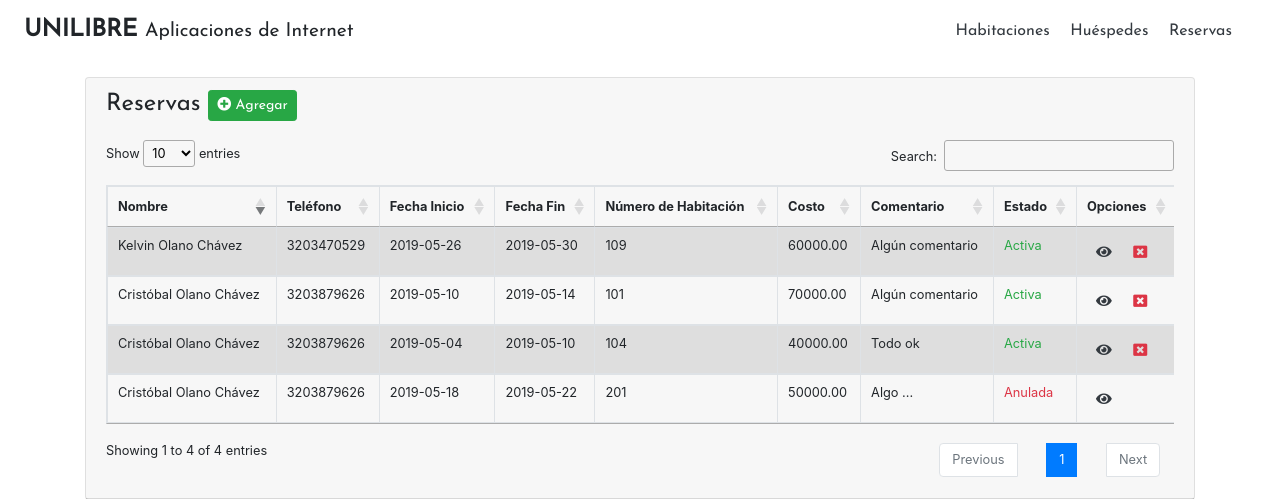
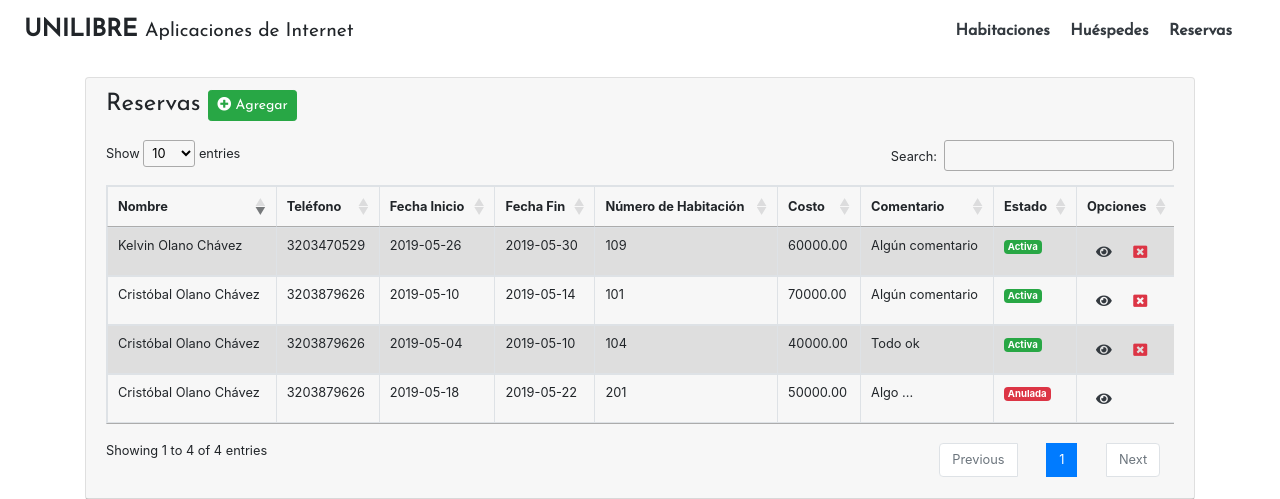
Before and after one commit to ochavezwilfredc/corte3, a PHP site: page /vista/reserva.php in a window 1280 px wide. Shown: the top 499 px of the page. Run offline with PHP 8.4, Linux system fonts and the light colour scheme; data comes from the database, SQL or seed files in the repository; some libraries are stand-ins or nearby versions.

Commit message:
cambios en la vista

```diff
--- a/controlador/reserva.php
+++ b/controlador/reserva.php
@@ -54,8 +54,8 @@ switch ($_GET["opc"]) {
                 "4" => $res["hab_num"],
                 "5" => $res["hab_costo"],
                 "6" => $res["comentario"],
-                "7" => ($res["estado"] == "1") ? '<span class="text-success">Activa</span>' :
-                    '<span class="text-danger">Anulada</span>',
+                "7" => ($res["estado"] == "1") ? '<span class="badge badge-success">Activa</span>' :
+                    '<span class="badge badge-danger">Anulada</span>',
                 "8" => ($res["estado"] == '1') ? '<button class="btn btn-sm text-dark" onclick="mostrar(' . $res["idreserva"] . ')"><i class="fas fa-eye"></i></button>' .
                     ' <button class="btn btn-sm text-danger" onclick="anular(' . $res["idreserva"] . ')"><i class="fas fa-window-close"></i></button>' :
                     '<button class="btn btn-sm text-dark" onclick="mostrar(' . $res["idreserva"] . ')"><i class="fas fa-eye"></i></button>',
--- a/vista/footer.php
+++ b/vista/footer.php
@@ -1,5 +1,5 @@
 <!--<hr class="featurette-divider">-->
-
+<br><br>
 <!-- Footer -->
 <footer class="page-footer font-small stylish-color-dark pt-4 titulo">
 <!--    <hr>-->
--- a/vista/header.php
+++ b/vista/header.php
@@ -62,8 +62,8 @@
         <small>Aplicaciones de Internet</small>
     </h4>
     <nav class="my-2 my-md-0 mr-md-3">
-        <a class="p-2 text-dark titulo" href="habitacion.php">Habitaciones</a>
-        <a class="p-2 text-dark titulo" href="huesped.php">Huéspedes</a>
-        <a class="p-2 text-dark titulo" href="reserva.php">Reservas</a>
+        <a class="p-2 text-dark titulo" href="habitacion.php"><b>Habitaciones</b></a>
+        <a class="p-2 text-dark titulo" href="huesped.php"><b>Huéspedes</b></a>
+        <a class="p-2 text-dark titulo" href="reserva.php"><b>Reservas</b></a>
     </nav>
 </div>
--- a/vista/librerias/habitacion.js
+++ b/vista/librerias/habitacion.js
@@ -150,5 +150,4 @@ function eliminar(idhabitacion) {
     });
 }
 
-
 init();
--- a/vista/librerias/reserva.js
+++ b/vista/librerias/reserva.js
@@ -121,7 +121,6 @@ function insertar(e) {
             mostrarFormulario(false);
             listar();
         }
-
     });
     limpiar();
 }
@@ -222,8 +221,10 @@ function anular(idreserva) {
                                 className: 'btn-primary'
                             }
                         },
+                        callback: function () {
+                            tabla.ajax.reload();
+                        }
                     });
-                    tabla.ajax.reload();
                 });
             }
         }
@@ -274,6 +275,7 @@ function formato_imputs() {
             }
         });
 
+        // EXTRACCIÓN DE FECHAS
         $('input[name="fechas"]').on('apply.daterangepicker', function (ev, picker) {
             f_inicio = picker.startDate.format('YYYY/MM/DD');
             f_fin = picker.endDate.format('YYYY/MM/DD');
@@ -287,15 +289,17 @@ function formato_imputs() {
             $(this).val('');
         });
 
-        $( "#nombre" ).click(function() {
+        // ACTIVAR EL MODAL HACIENDO CLICK EN EL INPUT NOMBRE
+        $("#nombre").click(function () {
             $('#myModal').modal({
-                show:true,
-                backdrop:'static'
+                show: true,
+                backdrop: 'static'
             });
         });
     });
 
-    $("#idhabitacion, #idhuesped").selectpicker({
+    // TRADUCIR A ESPAÑOL EL SELECT
+    $("#idhabitacion").selectpicker({
         noneSelectedText: 'Seleccionar una opción',
         noneResultsText: 'No exite resultados'
     });
```
Also changed, not shown: vista/reserva.php (+6 -9 lines).
